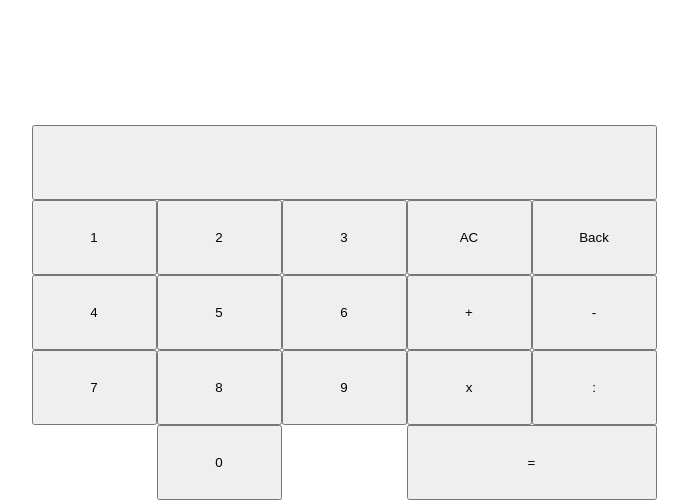
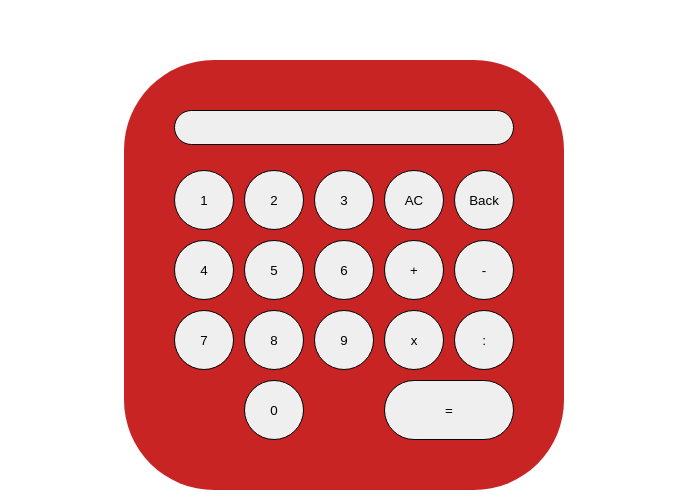
Before and after one commit to binisg/binisg.github.io, a plain HTML site: page index.html in a window 1280 px wide. Shown: the part 300-800 px from the top of the page, without its empty margins (296-984 px from the left). Drawn offline with Linux system fonts and the light colour scheme.

Commit message:
Microchanges make the Difference

```diff
--- a/style.css
+++ b/style.css
@@ -18,21 +18,25 @@
 
 .buttons {
     display: grid;
-    grid-template-columns: 125px 125px 125px 125px 125px;
-    grid-template-rows: 75px 75px 75px 75px 75px;
-    gap: 0px 0px;
+    grid-template-columns: 60px 60px 60px 60px 60px;
+    grid-template-rows: 50px 60px 60px 60px 60px;
+    gap: 10px 10px;
     grid-template-areas:
     "result result result result result"
     "no-1 no-2 no-3 ac back"
     "no-4 no-5 no-6 plus minus"
     "no-7 no-8 no-9 times divided"
     ". no-0 dot equal equal";
+    background-color: rgb(201, 36, 36);
+    padding: 50px 50px 50px 50px;
+    border-radius: 90px;
+    margin-bottom: 10px;
 }
 
 .buttons > button {
-    height: 75px;
+    border-radius: 180px;
+    border: 1px solid #000;
 }
-
 
 button.result { grid-area: result; }
 button.no-1 { grid-area: no-1; }
@@ -53,3 +57,14 @@ button.divided { grid-area: divided; }
 button.back { grid-area: back; }
 button.ac { grid-area: ac; }
 button.equal { grid-area: equal; }
+
+p, button.result {
+    font-size: 22px;
+}
+
+button.result {
+    text-align: right;
+    padding: 0 10px;
+    white-space: pre-wrap;
+    margin-bottom: 15px;
+}
```
